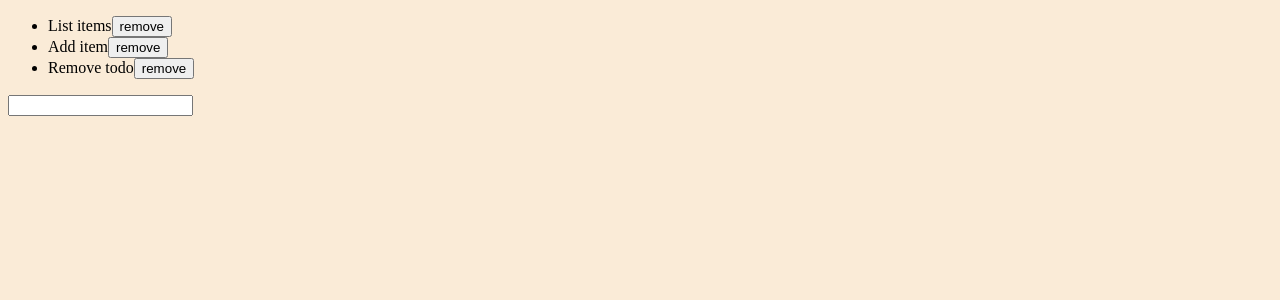
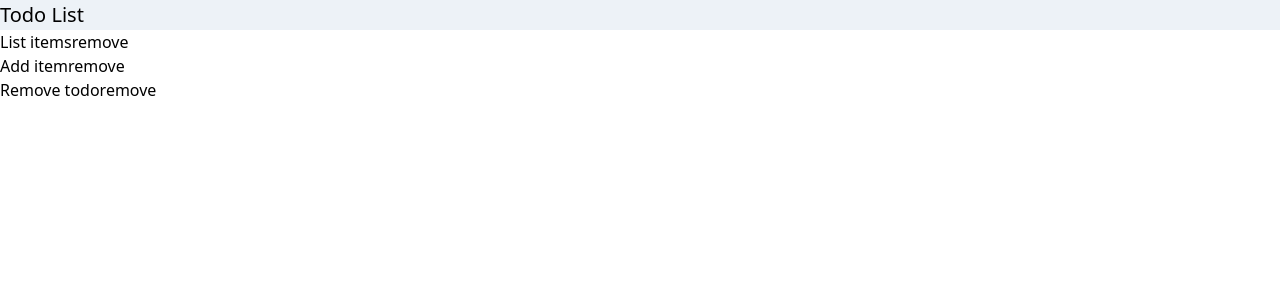
Before and after one commit to hisomura/todo-app, a Next.js app: page / in a window 1280 px wide. Shown: the top 300 px of the page. Built offline with nearby package versions, Linux system fonts and the light colour scheme.

Commit message:
Enable tailwindcss.

```diff
--- a/pages/index.tsx
+++ b/pages/index.tsx
@@ -25,6 +25,7 @@ export default function Home() {
 
   return (
     <div>
+      <h1 className="text-xl bg-gray-200">Todo List</h1>
       <ul>
         {todoList.map((item, index) => (
           <li key={index}>
--- /dev/null
+++ b/postcss.config.js
@@ -0,0 +1,20 @@
+// https://nextjs.org/learn/basics/assets-metadata-css/styling-tips
+// https://nextjs.org/docs/advanced-features/customizing-postcss-config#customizing-plugins
+module.exports = {
+  plugins: [
+    'tailwindcss',
+    'postcss-flexbugs-fixes',
+    [
+      'postcss-preset-env',
+      {
+        autoprefixer: {
+          flexbox: 'no-2009'
+        },
+        stage: 3,
+        features: {
+          'custom-properties': false
+        }
+      }
+    ]
+  ]
+}
--- a/styles/global.css
+++ b/styles/global.css
@@ -1,4 +1,10 @@
+/*noinspection CssInvalidAtRule*/
+@tailwind base;
+/*noinspection CssInvalidAtRule*/
+@tailwind components;
+/*noinspection CssInvalidAtRule*/
+@tailwind utilities;
+
 html,
 body {
-    background-color: antiquewhite;
 }
--- /dev/null
+++ b/tailwind.config.js
@@ -0,0 +1,8 @@
+module.exports = {
+  purge: [
+    // Use *.tsx if using TypeScript
+    // './pages/**/*.js',
+    // './components/**/*.js'
+  ]
+  // ...
+}
```
